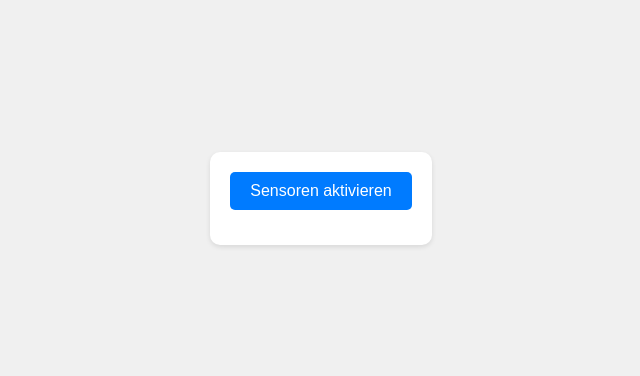
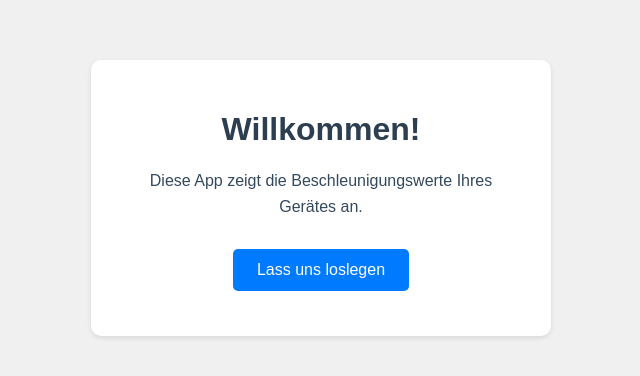
Before and after one commit to utzdi/Web-App, a plain HTML site: page index.html in a window 1280 px wide. Shown: the part 202-578 px from the top of the page, without its empty margins (319-959 px from the left). Drawn offline with Linux system fonts and the light colour scheme.

Commit message:
Added a Landing page

```diff
--- a/index.html
+++ b/index.html
@@ -7,9 +7,16 @@
     <link rel="stylesheet" href="styles.css">
 </head>
 <body>
-    <div id="sensor-values">
-        <button id="permission-btn">Sensoren aktivieren</button>
+    <div id="welcome-screen">
+        <h1>Willkommen!</h1>
+        <p>Diese App zeigt die Beschleunigungswerte Ihres Gerätes an.</p>
+        <button id="start-btn">Lass uns loslegen</button>
+    </div>
+
+    <div id="sensor-screen" style="display: none;">
+        <button id="permission-btn" style="display: none;">Sensoren aktivieren</button>
         <div id="readings" style="display: none;">
+            <h2>Beschleunigungswerte</h2>
             <p>X-Achse: <span id="x">0</span> m/s²</p>
             <p>Y-Achse: <span id="y">0</span> m/s²</p>
             <p>Z-Achse: <span id="z">0</span> m/s²</p>
--- a/script.js
+++ b/script.js
@@ -1,3 +1,10 @@
+// Event-Listener für den Start-Button
+document.getElementById('start-btn').addEventListener('click', () => {
+    document.getElementById('welcome-screen').style.display = 'none';
+    document.getElementById('sensor-screen').style.display = 'block';
+    requestPermission();
+});
+
 // Funktion zum Anfordern der Berechtigung (für iOS 13+)
 async function requestPermission() {
     try {
@@ -39,13 +46,9 @@ function startAccelerationTracking() {
 
 // Hilfsfunktionen für die UI
 function showReadings() {
-    document.getElementById('permission-btn').style.display = 'none';
     document.getElementById('readings').style.display = 'block';
 }
 
 function showError(message) {
-    document.getElementById('sensor-values').innerHTML = `<p style="color: red;">${message}</p>`;
+    document.getElementById('sensor-screen').innerHTML = `<p style="color: red;">${message}</p>`;
 }
-
-// Event-Listener für den Button
-document.getElementById('permission-btn').addEventListener('click', requestPermission);
--- a/styles.css
+++ b/styles.css
@@ -8,30 +8,50 @@ body {
     background-color: #f0f0f0;
 }
 
-#sensor-values {
+#welcome-screen, #sensor-screen {
     background-color: white;
-    padding: 20px;
+    padding: 30px;
     border-radius: 10px;
     box-shadow: 0 2px 5px rgba(0,0,0,0.1);
     text-align: center;
+    max-width: 90%;
+    width: 400px;
 }
 
-#sensor-values p {
-    margin: 10px 0;
-    font-size: 18px;
+h1 {
+    color: #2c3e50;
+    margin-bottom: 20px;
 }
 
-#permission-btn {
-    padding: 10px 20px;
+h2 {
+    color: #2c3e50;
+    margin-bottom: 25px;
+}
+
+p {
+    color: #34495e;
+    line-height: 1.6;
+    margin: 15px 0;
+    font-size: 16px;
+}
+
+#readings p {
+    font-size: 18px;
+    margin: 20px 0;
+}
+
+button {
+    padding: 12px 24px;
     font-size: 16px;
     background-color: #007bff;
     color: white;
     border: none;
     border-radius: 5px;
     cursor: pointer;
-    margin-bottom: 15px;
+    margin: 15px 0;
+    transition: background-color 0.3s ease;
 }
 
-#permission-btn:hover {
+button:hover {
     background-color: #0056b3;
 }
```
